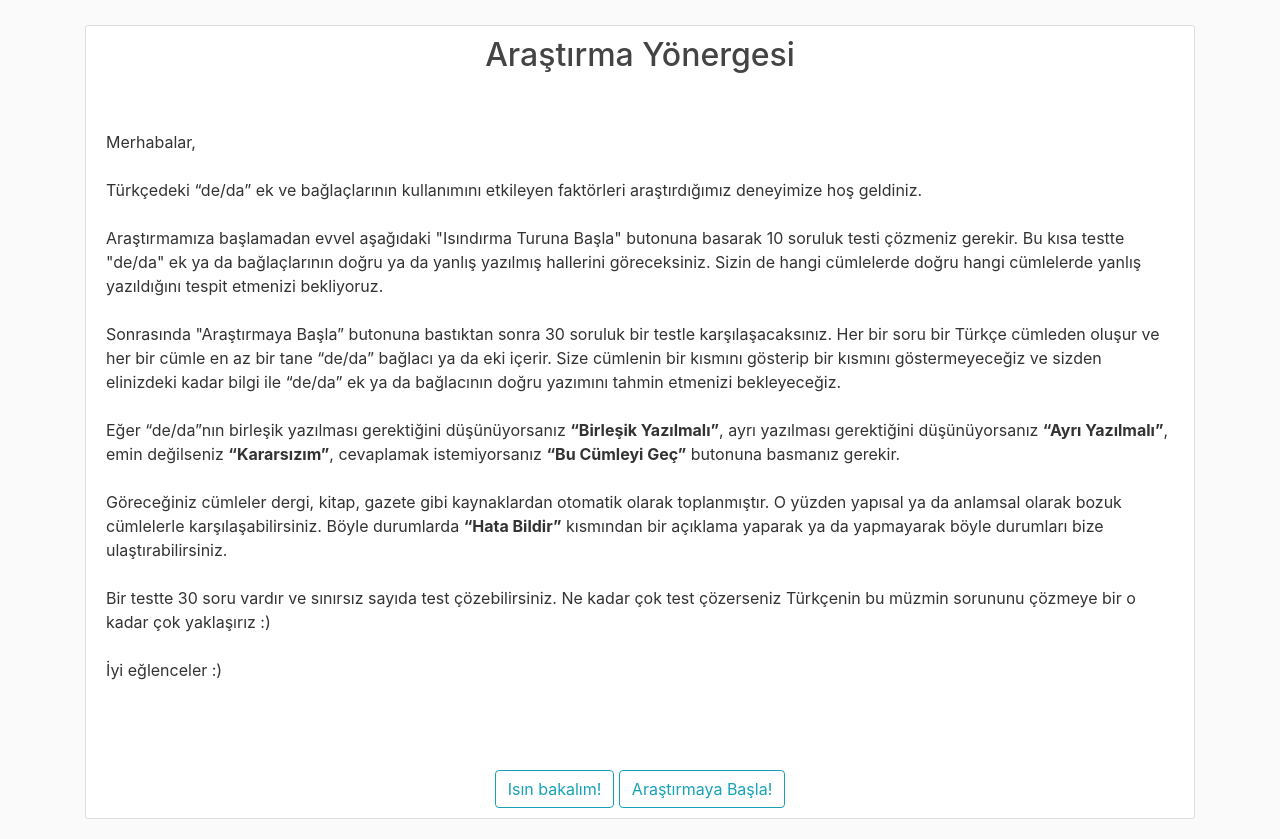
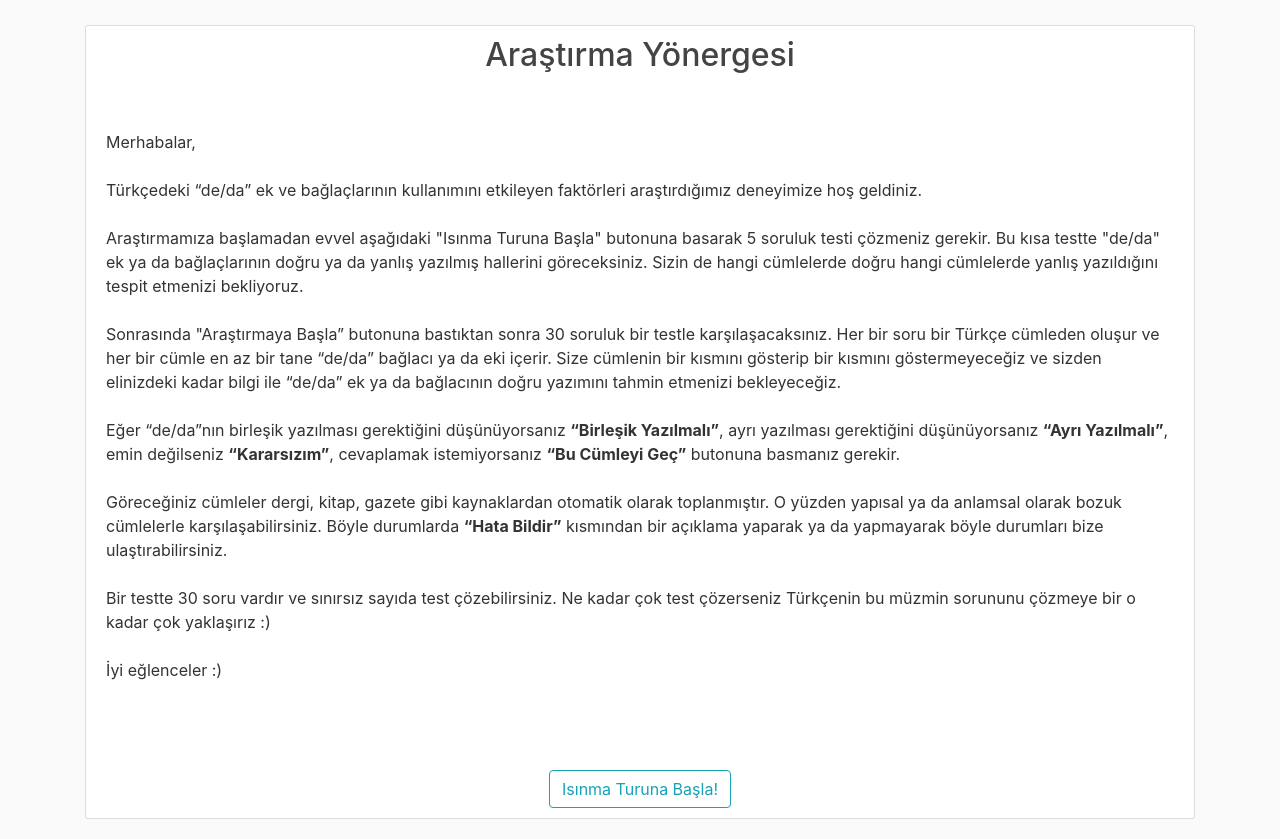
Before and after one commit to derlem/kanarya, a Django app: page /game/home/ in a window 1280 px wide. Shown: the part 56-895 px from the top of the page. Run offline with Django 3.2, Linux system fonts and the light colour scheme; a user stored in the database is signed in; tables that the repository leaves empty hold one stand-in row (values such as "Sample post"); parts of the project's set-up code (start-up, migrations or seed data) failed here and were passed over; some libraries are stand-ins or nearby versions.

Commit message:
Rearrange the app flow with the new warmup round

```diff
--- a/game_project/game/templates/game/home.html
+++ b/game_project/game/templates/game/home.html
@@ -13,7 +13,7 @@
 
 				Türkçedeki “de/da” ek ve bağlaçlarının kullanımını etkileyen faktörleri araştırdığımız deneyimize hoş geldiniz.
 
-				Araştırmamıza başlamadan evvel aşağıdaki "Isındırma Turuna Başla" butonuna basarak 10 soruluk testi çözmeniz gerekir. Bu kısa testte "de/da" ek ya da bağlaçlarının doğru ya da yanlış yazılmış hallerini göreceksiniz. Sizin de hangi cümlelerde doğru hangi cümlelerde yanlış yazıldığını tespit etmenizi bekliyoruz.
+				Araştırmamıza başlamadan evvel aşağıdaki "Isınma Turuna Başla" butonuna basarak 5 soruluk testi çözmeniz gerekir. Bu kısa testte "de/da" ek ya da bağlaçlarının doğru ya da yanlış yazılmış hallerini göreceksiniz. Sizin de hangi cümlelerde doğru hangi cümlelerde yanlış yazıldığını tespit etmenizi bekliyoruz.
 
 				Sonrasında "Araştırmaya Başla” butonuna bastıktan sonra 30 soruluk bir testle karşılaşacaksınız. Her bir soru bir Türkçe cümleden oluşur ve her bir cümle en az bir tane “de/da” bağlacı ya da eki içerir. Size cümlenin bir kısmını gösterip bir kısmını göstermeyeceğiz ve sizden elinizdeki kadar bilgi ile “de/da” ek ya da bağlacının doğru yazımını tahmin etmenizi bekleyeceğiz.
 
@@ -31,15 +31,14 @@
 
 		    <div style="text-align: center">
 
-		    	<a class="btn btn-outline-info" href=" {% url 'warmup_question' %} ">Isın bakalım!</a>
 
-		    	{% if is_prof_done == True %}
+		    	{% if is_warmup_done == True %}
 
 		    		<a class="btn btn-outline-info" href=" {% url 'question' %} ">Araştırmaya Başla!</a>
 
 		    	{% else %}
 
-		    		<a class="btn btn-outline-info"  href=" {% url 'proficiency' %} ">Isındırma Turuna Başla!</a>
+		    		<a class="btn btn-outline-info"  href=" {% url 'warmup_question' %} ">Isınma Turuna Başla!</a>
 
 		    	{% endif %}
 
--- a/game_project/game/templates/game/proficiency.html
+++ b/game_project/game/templates/game/proficiency.html
@@ -5,7 +5,7 @@
 
 	<div class="content" style="left: 30px">
 
-        <h1 display="inline" float="left">{{question_index}}/10:</h1>
+        <h1 display="inline" float="left">{{question_index}}/5:</h1>
 
     </div>
 
@@ -15,7 +15,7 @@
 
 			<h2 class="mode_label_heading">
 
-	           Isındırma Turu
+	           Ön Bilgi Testi
 
 	        </h2>
 
--- a/game_project/game/urls.py
+++ b/game_project/game/urls.py
@@ -13,9 +13,10 @@ urlpatterns = [
 	path('stats/', views.stats, name='stats'),
 	#path('onamformu/', views.onamformu, name='onamformu'),
 	path('proficiency/', views.proficiency, name='proficiency'),
-	path('prof_end/', views.prof_end, name='prof_end'),
+	#path('prof_end/', views.prof_end, name='prof_end'),
 	path('welcome/', views.welcome, name='welcome'),
 	path('warmup_question/', views.warmup_question, name='warmup_question'),
 	path('warmup_answer/', views.warmup_answer, name='warmup_answer'),
+	path('warmup_end/', views.warmup_end, name='warmup_end'),
 
 ]
--- a/game_project/game/views.py
+++ b/game_project/game/views.py
@@ -13,6 +13,8 @@ from .forms import ActivityForm, ReportForm, ProfForm
 from .models import Sentence, Question, Activity, Decision, Report
 
 from enum import Enum
+
+NUM_OF_PROF_QUESTIONS = 5
 
 ### Warmup parameters
 
@@ -89,6 +91,9 @@ def welcome(request):
 @login_required
 def home(request):
 
+    if request.user.profile.is_prof_done == False:
+        return redirect('proficiency')
+
     # Set new test settings
     request.session['question_idx'] = 1
     request.session['correct_answer_count_for_current_test'] = 0
@@ -113,13 +118,6 @@ def about(request):
 
 @login_required
 def question(request):
-
-
-    #if not request.user.profile.onam:
-    #    return redirect('onamformu')
-
-    if request.user.profile.last_seen_prof_idx < 11:
-        return redirect('proficiency')
 
     # Current question index according the user progress
     last_seen_sentence_idx = request.user.profile.last_seen_sentence_idx
@@ -355,15 +353,6 @@ def answer(request):
 
     else:
 
-        """
-        # If indecisive, do not show a message
-        if request.session.get('activity') != 'INDECISIVE':
-            if context['answer']:
-                messages.success(request, f'Doğru Cevap')
-            else:
-                messages.error(request, f'Yanlış Cevap')
-        """
-
         form = ReportForm()
 
 
@@ -372,12 +361,15 @@ def answer(request):
 @login_required
 def proficiency(request):
 
-    if request.user.profile.last_seen_prof_idx > 10:
+    if request.user.profile.last_seen_prof_idx > NUM_OF_PROF_QUESTIONS:
 
         request.user.profile.is_prof_done = True
         request.user.profile.save()
 
-        return redirect('prof_end')
+        #return redirect('prof_end')
+        messages.success(request, f'Ön bilgi testi sona erdi, çok teşekkürler!')
+
+        return redirect('home')
 
     question_index = request.user.profile.last_seen_prof_idx
     labeled_words, condition = get_prof_question_context(question_index)
@@ -459,11 +451,8 @@ def get_prof_question_context(question_index):
 
     return labeled_words,  condition
 
-@login_required
-def prof_end(request):
-    messages.success(request, f'Isındırma turumuz sona erdi, çok teşekkürler!')
 
-    return render(request, 'game/prof_end.html')
+
 
 @login_required
 def test_end(request):
@@ -570,7 +559,10 @@ def warmup_question(request):
 
     else:
 
-        return redirect('home')
+        request.user.profile.is_warmup_done = True
+        request.user.profile.save()
+
+        return redirect('warmup_end')
 
     context['mode_label'] = mode_labels[context['mode']]
     context['mode_description'] = mode_descriptions[context['mode']]
@@ -655,6 +647,11 @@ def warmup_answer(request):
 
     return render(request, 'game/warmup_answer.html', context)
 
+@login_required
+def warmup_end(request):
+    messages.success(request, f'Isınma turumuz sona erdi, çok teşekkürler!')
+
+    return render(request, 'game/warmup_end.html')
 
 def get_sentence(sentence_idx):
 
--- a/game_project/users/models.py
+++ b/game_project/users/models.py
@@ -16,6 +16,7 @@ class Profile(models.Model):
 	is_prof_done = models.BooleanField(default=False)
 
 	last_seen_warmup_idx = models.IntegerField(default=1)
+	is_warmup_done = models.BooleanField(default=False)
 
 	tos = models.BooleanField(default=False) # terms of service (onam formu)
 
```
Also changed, not shown: game_project/game/templates/game/warmup_end.html (added, +21 -0 lines), game_project/game/migrations/0023_auto_20200606_1724.py (added), game_project/users/migrations/0010_profile_is_warmup_done.py (added).
